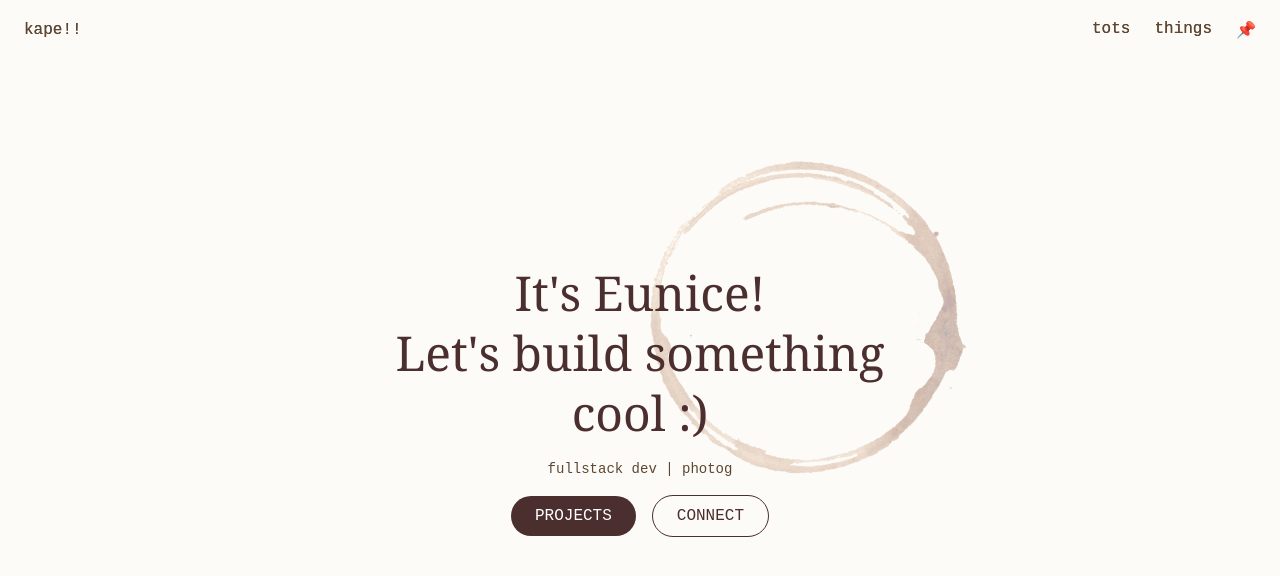
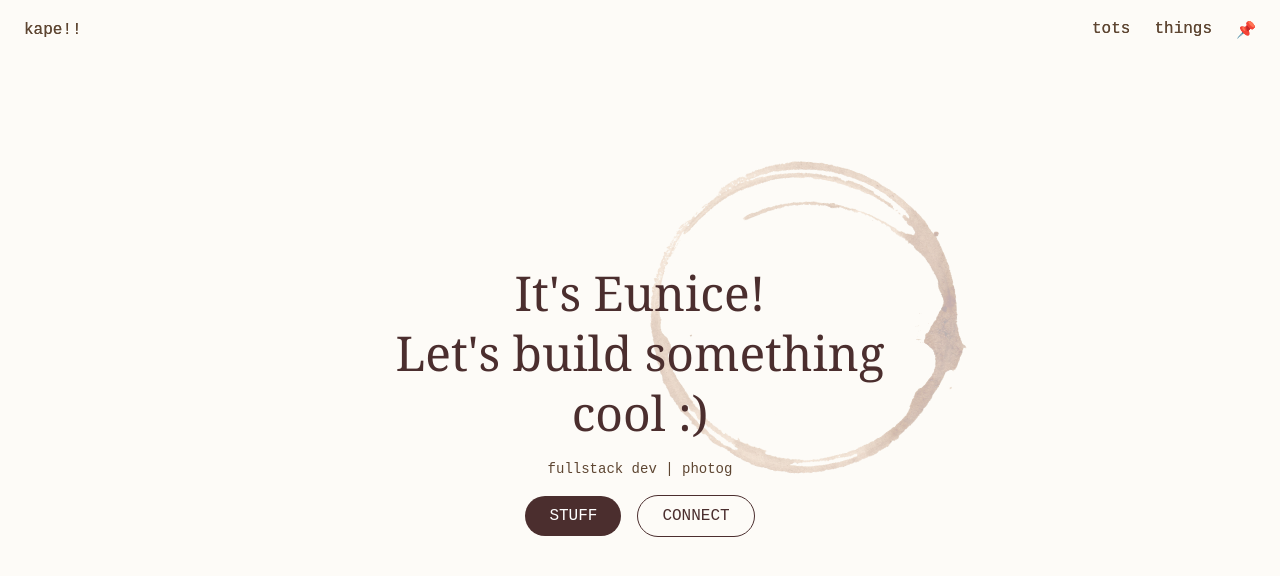
Before and after one commit to eunicemarginel/eunice, a Next.js app: page / in a window 1280 px wide. Shown: the top 576 px of the page. Built offline with nearby package versions, Linux system fonts and the light colour scheme.

Commit message:
edit button label

```diff
--- a/pages/index.tsx
+++ b/pages/index.tsx
@@ -43,7 +43,7 @@ export default function Home() {
             <div className="flex flex-col sm:flex-row items-center justify-center gap-2 sm:gap-4 mt-4">
               <Link href={{ pathname: '/things', query: { filter: 'projects' } }} passHref>
                 <button className="bg-[#4b2e2e] text-white px-6 py-2 rounded-full hover:bg-[#3a221e] transition sm:w-auto w-48" style={{ fontFamily: 'Source Code Pro, monospace' }}>
-                  PROJECTS
+                  STUFF
                 </button>
               </Link>
               <Link href="/connect" passHref>
```
